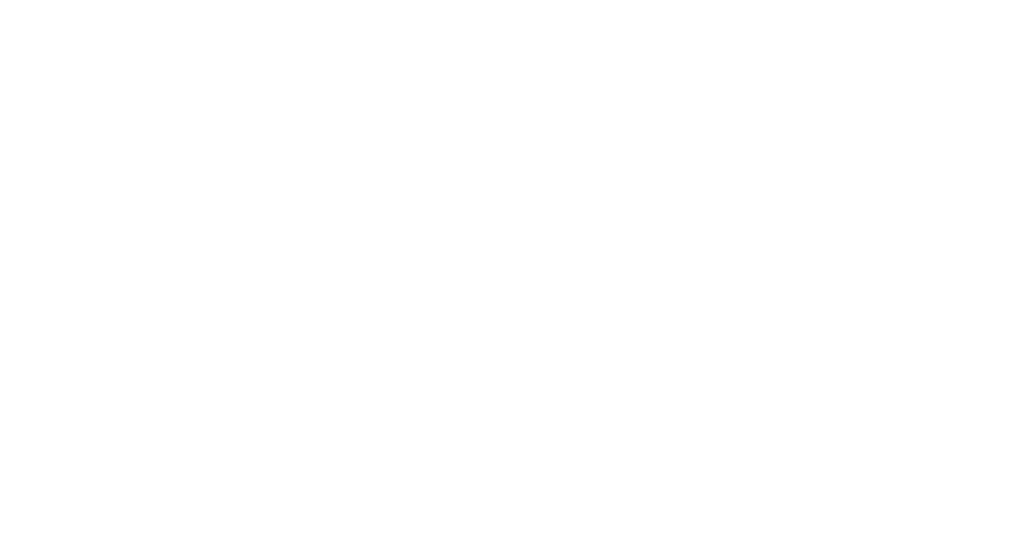
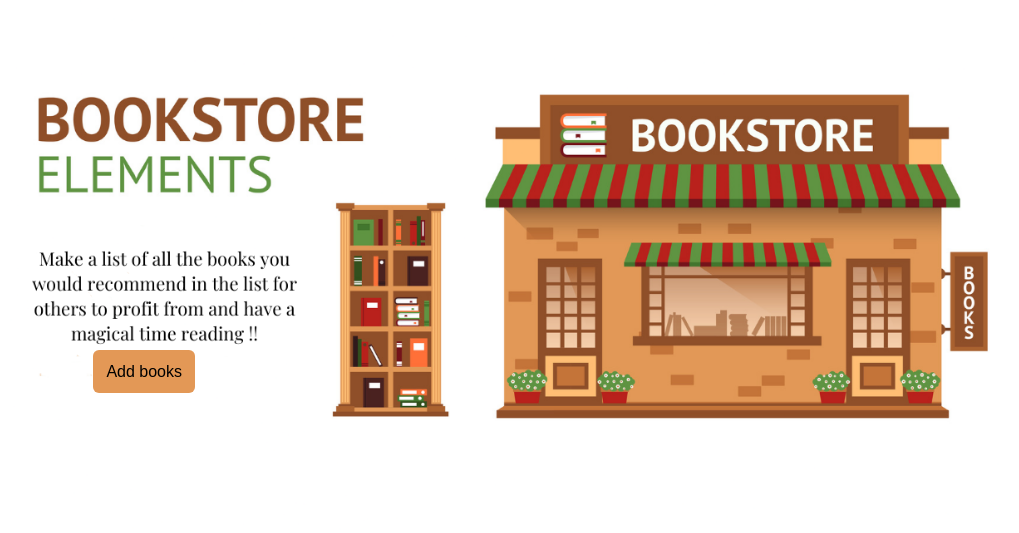
Before and after one commit to arya23923/library, a plain HTML site: page index.html in a window 1280 px wide. Shown: the whole page, without its empty margins (99-1118 px from the left). Drawn offline with Linux system fonts and the light colour scheme.

Commit message:
header done

```diff
--- a/index.html
+++ b/index.html
@@ -4,9 +4,15 @@
     <meta charset="UTF-8">
     <meta name="viewport" content="width=device-width, initial-scale=1.0">
     <link rel="stylesheet" href="style.css">
-    <title>Library</title>
+    <title>Bookstore elements</title>
 </head>
 <body>
+
+    <div class="header">
+        <img src="images/bookstore elements.png" alt="header">
+    </div>
+    <button type="button">Add books</button>
+
 
 
     <script src="app.js"></script>
--- a/style.css
+++ b/style.css
@@ -0,0 +1,29 @@
+* {
+    margin: 0;
+    padding: 0;
+    box-sizing: border-box;
+}
+
+.header{
+
+    padding: 0;
+}
+
+img {
+    position: relative;
+    width: 100vw;
+    margin: -4vh;
+}
+
+button {
+    position: absolute;
+    padding: 1%;
+    margin-top: -19vh;
+    margin-left: 15vw;
+    width: 8vw;
+    background-color: rgb(227, 152, 86);
+    border-radius: 6px;
+    border-style: none;
+    cursor: pointer;
+    font-size: 1rem;
+}
```
Also changed, not shown: images/bookstore elements (1).png (added), images/bookstore elements.png (added).
